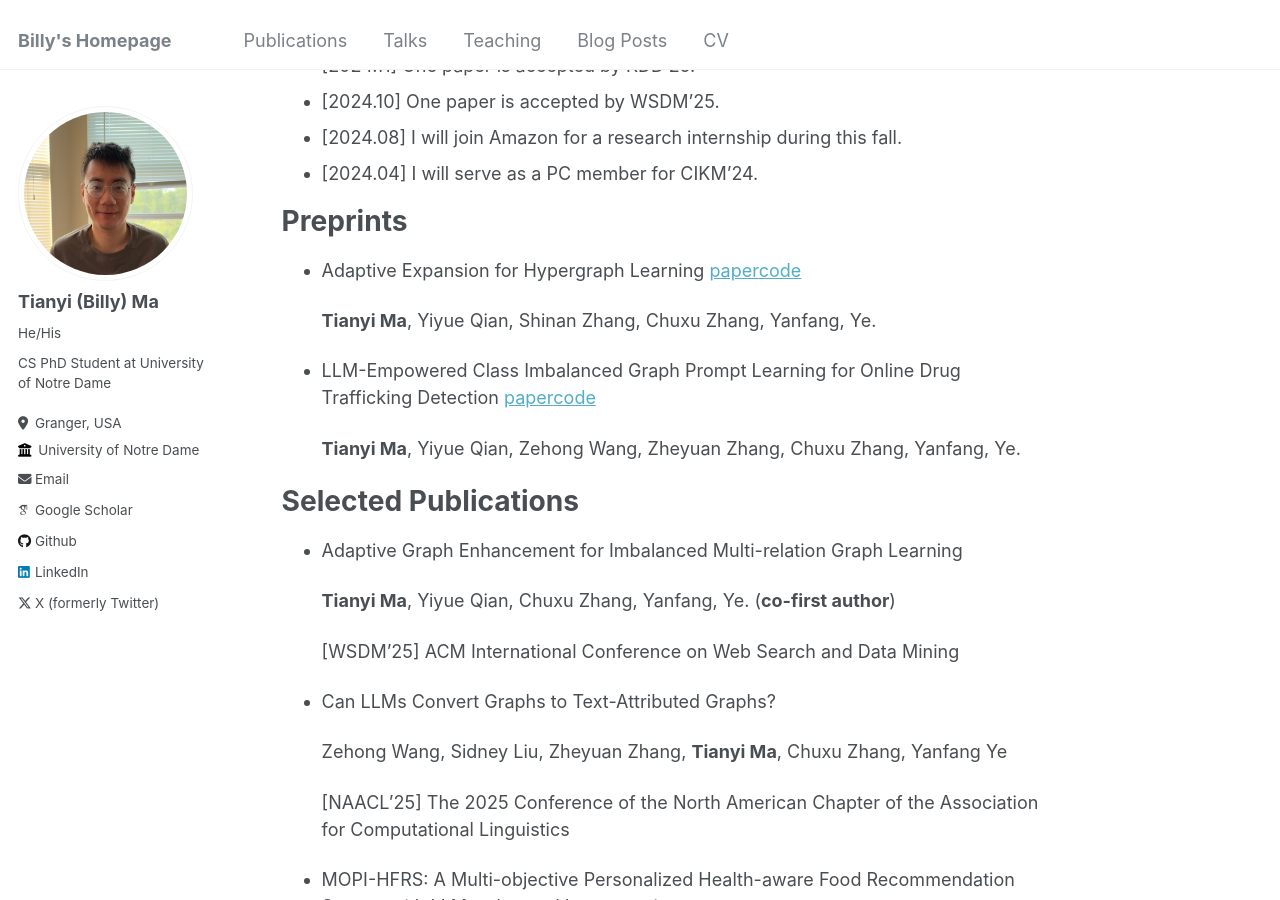
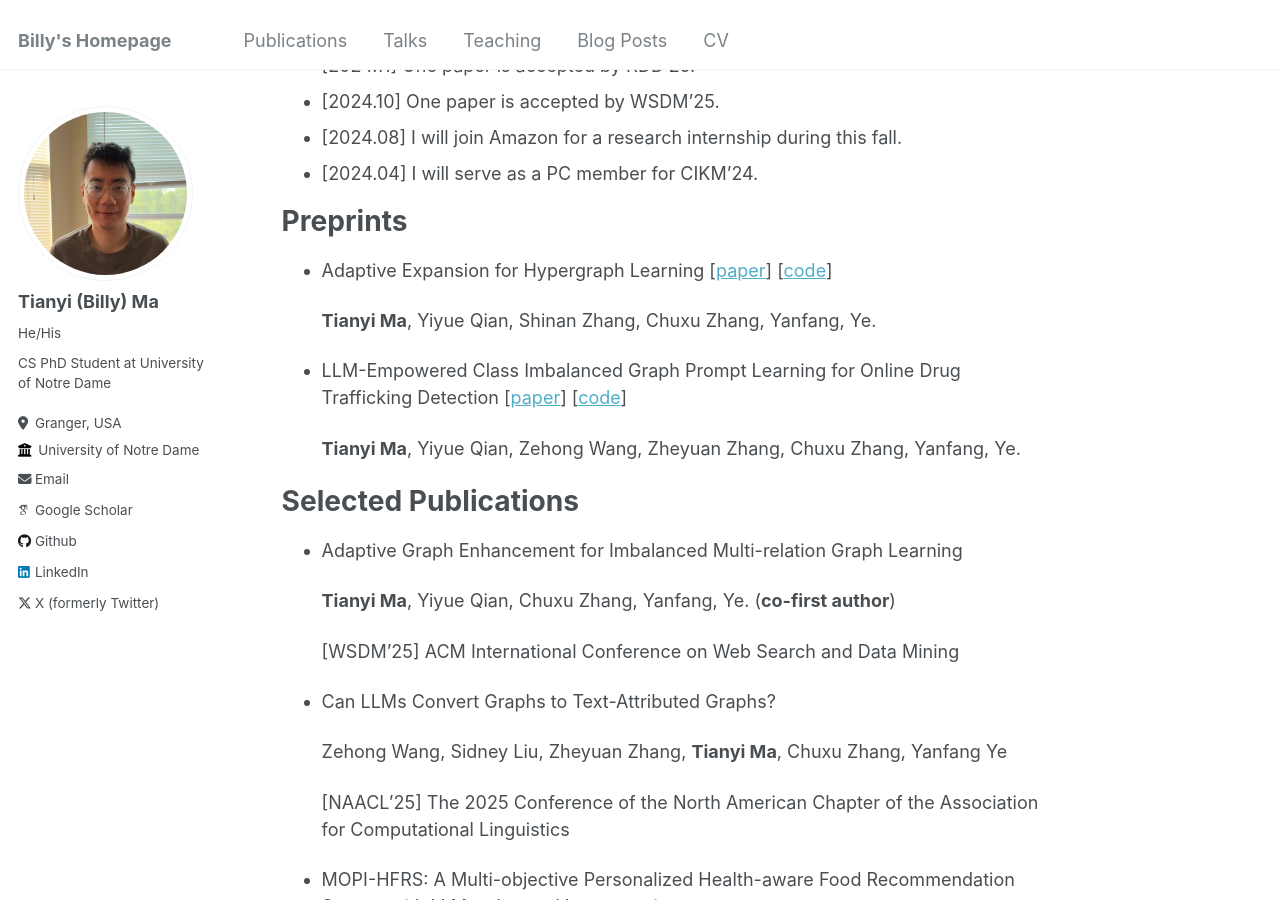
Before and after one commit to Tianyi-Billy-Ma/Tianyi-Billy-Ma.github.io, a Jekyll site: the page built from _pages/about.md, in a window 1280 px wide and 900 px high, scrolled down 474 px. Built offline with Jekyll 4.4.1, drawn with Linux system fonts in a browser that asks for light colours; some web fonts are replaced.

Commit message:
Improve preprint entry formatting with better link display

```diff
--- a/_pages/about.md
+++ b/_pages/about.md
@@ -26,11 +26,11 @@ News
 Preprints
 =====
 
- * Adaptive Expansion for Hypergraph Learning [paper](https://arxiv.org/abs/2502.15564)[code](https://anonymous.4open.science/r/AdE-CEE2/README.md)
+ * Adaptive Expansion for Hypergraph Learning [[paper](https://arxiv.org/abs/2502.15564)] [[code](https://anonymous.4open.science/r/AdE-CEE2/README.md)]
 
     **Tianyi Ma**, Yiyue Qian, Shinan Zhang, Chuxu Zhang, Yanfang, Ye.
 
-  * LLM-Empowered Class Imbalanced Graph Prompt Learning for Online Drug Trafficking Detection [paper](https://arxiv.org/abs/2503.01900)[code](https://anonymous.4open.science/r/LLM-HetGDT-DB76/README.md)
+  * LLM-Empowered Class Imbalanced Graph Prompt Learning for Online Drug Trafficking Detection [[paper](https://arxiv.org/abs/2503.01900)] [[code](https://anonymous.4open.science/r/LLM-HetGDT-DB76/README.md)]
 
     **Tianyi Ma**, Yiyue Qian, Zehong Wang, Zheyuan Zhang, Chuxu Zhang, Yanfang, Ye.
 
```
